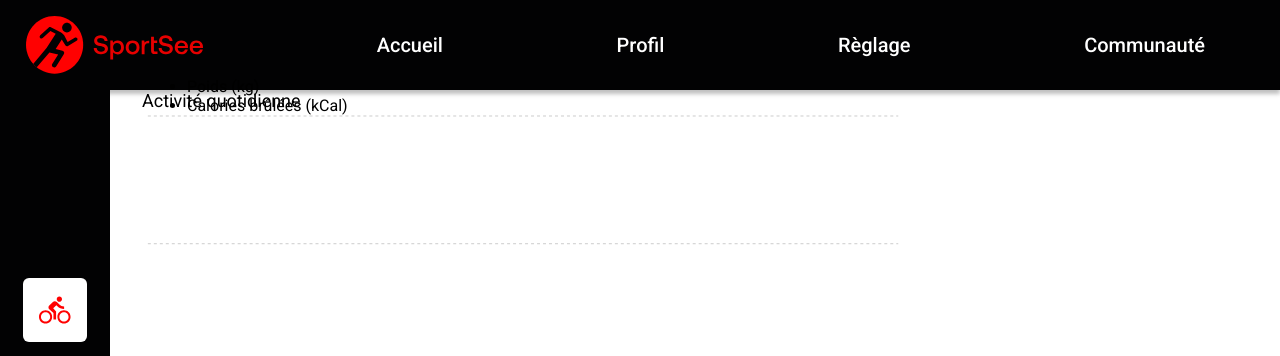
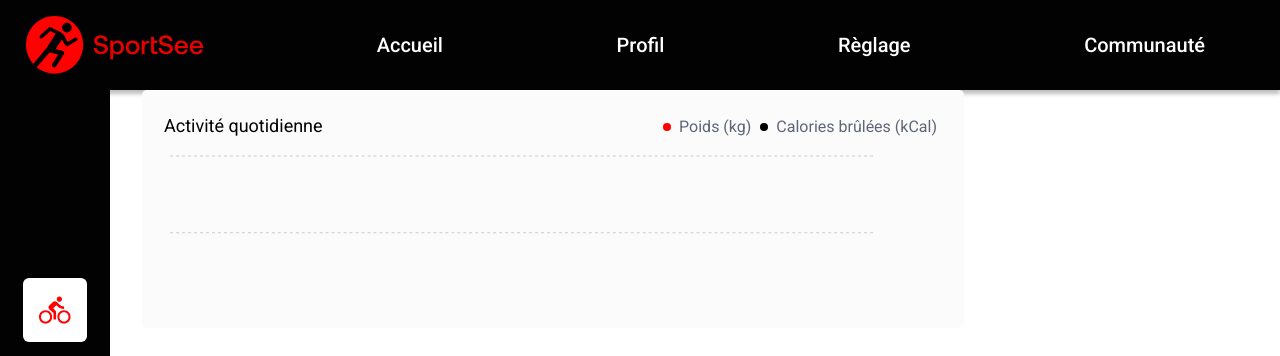
Before and after one commit to FabienStervinou/fabienstervinou_12_07062022, a React (Create React App) app: page / in a window 1280 px wide. Shown: the top 356 px of the page. Built offline with nearby package versions, Linux system fonts and the light colour scheme; no server answers.

Commit message:
<Activity> legend and background style

```diff
--- a/src/components/Dashboard/Activity/style.scss
+++ b/src/components/Dashboard/Activity/style.scss
@@ -2,9 +2,13 @@
 
 .activity {
   grid-area: activity;
+  background-color: $grey-bg;
+  border-radius: 5px;
+  padding: 40px 22px 30px;
 
   &-topContent {
-
+    position: relative;
+    top: -15px;
   }
 
   &-title {
@@ -29,4 +33,34 @@
       height: 24px;
     }
   }
+
+  .legend {
+    list-style: none;
+    display: flex;
+    justify-content: end;
+
+    li {
+      position: relative;
+      margin-left: 25px;
+      color: $grey-text;
+
+      &::before {
+        content: '';
+        position: absolute;
+        left: -16px;
+        top: 6px;
+        height: 8px;
+        width: 8px;
+        border-radius: 100%;
+      }
+    }
+
+    :first-child::before {
+      background-color: $red;
+    }
+
+    :nth-child(2)::before {
+      background-color: $black;
+    }
+  }
 }
```
